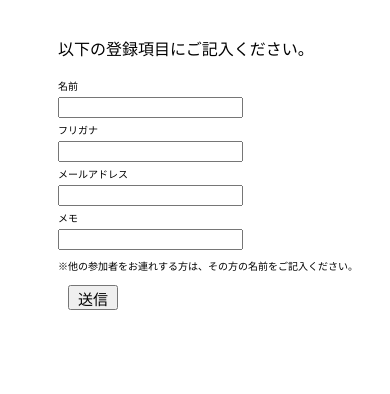
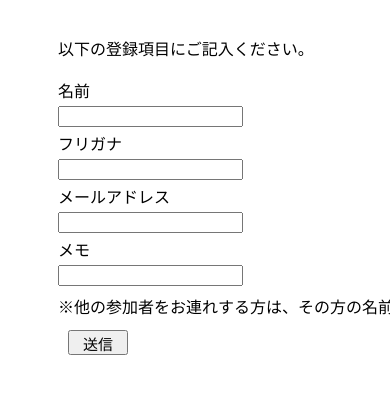
Before and after one commit to kumagay8/pollapp2, a Django app: template pollapp/templates/1/guestform.html in a window 390 px wide; the page is wider, and only the part inside the window is pictured. Shown: the part 48-442 px from the top of that part. Run offline with Django 3.2, Linux system fonts and the light colour scheme; the template is opened without the code that fills it, so the values that code supplies are empty, except form fields; tables that the repository leaves empty hold one stand-in row (values such as "Sample post"); form fields are guessed from the names that the template uses.

Commit message:
pollapp,first

```diff
--- a/mysite/static/css/guestform.css
+++ b/mysite/static/css/guestform.css
@@ -16,6 +16,7 @@ body{
 }
 
 .main ul{
+	width:100%;
 	list-style:none;
 	margin:0px;
 	padding-left:0px;
@@ -35,7 +36,7 @@ body{
 
 .btn {
 	height:25px;
-	width:50px;
+	width:60px;
 	margin:10px 10px;
 	font-size:15px;
 }
--- a/mysite/static/css/guestform_res.css
+++ b/mysite/static/css/guestform_res.css
@@ -1,9 +1,6 @@
 @media all and (max-width:1000px){
 	body{
 		width:100%;
-	}
-	li {
-		font-size:10px;
 	}
 	}
 
@@ -11,7 +8,4 @@
 	body{
 		width:100%;
 	}
-	li {
-		font-size:10px;
 	}
-	}
--- a/pollapp/static/css/guestform.css
+++ b/pollapp/static/css/guestform.css
@@ -16,6 +16,7 @@ body{
 }
 
 .main ul{
+	width:100%;
 	list-style:none;
 	margin:0px;
 	padding-left:0px;
@@ -35,7 +36,7 @@ body{
 
 .btn {
 	height:25px;
-	width:50px;
+	width:60px;
 	margin:10px 10px;
 	font-size:15px;
 }
--- a/pollapp/static/css/guestform_res.css
+++ b/pollapp/static/css/guestform_res.css
@@ -1,9 +1,6 @@
 @media all and (max-width:1000px){
 	body{
 		width:100%;
-	}
-	li {
-		font-size:10px;
 	}
 	}
 
@@ -11,7 +8,4 @@
 	body{
 		width:100%;
 	}
-	li {
-		font-size:10px;
 	}
-	}
```
